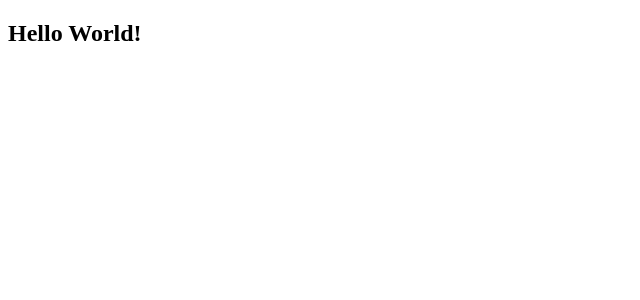
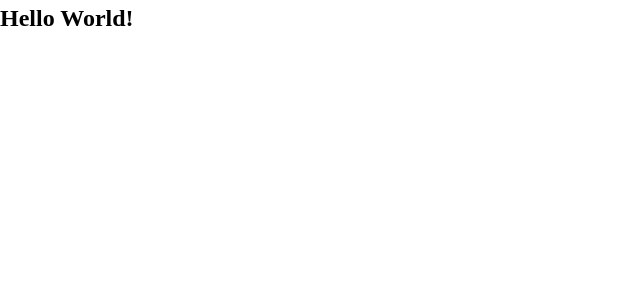
Before and after one commit to sanjeevshah1/Space-Travel, a React (Vite) app: page / in a window 1280 px wide. Shown: the top 300 px of the page, without its empty margins (0-640 px from the left). Built offline with nearby package versions, Linux system fonts and the light colour scheme.

Commit message:
Added CSS Resets

```diff
--- a/src/App.css
+++ b/src/App.css
@@ -0,0 +1,48 @@
+/* ------------------------------ */
+/* Reset section */
+/* ----------------------------- */
+
+*,
+*::after,
+*::before{
+  box-sizing: border-box;
+  margin: 0;
+  padding: 0;
+}
+
+/* Reset margins */
+body,
+h1,
+h2,
+h3,
+h4,
+h5,
+p,
+figure,
+picture {
+    margin: 0;
+}
+
+/* set up the body */
+body {
+    line-height: 1.5;
+    min-height: 100vh;
+}
+
+img,
+picture{
+  max-width: 100%;
+  display: block;
+}
+
+/* remove animations for people who've turned them off */
+@media (prefers-reduced-motion: reduce) {
+  *,
+  *::before,
+  *::after {
+    animation-duration: 0.01ms !important;
+    animation-iteration-count: 1 !important;
+    transition-duration: 0.01ms !important;
+    scroll-behavior: auto !important;
+  }
+}
```
